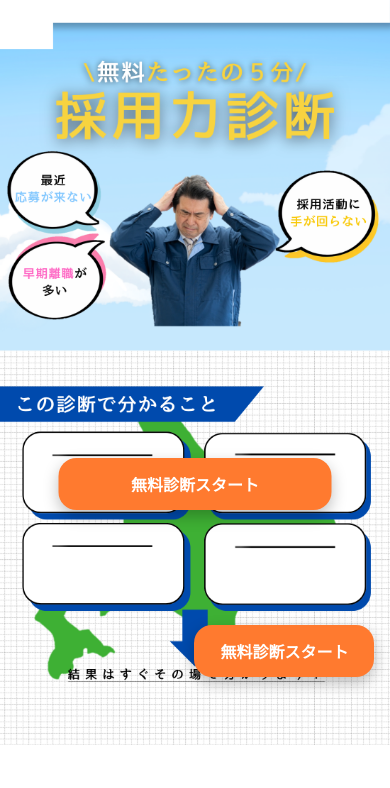
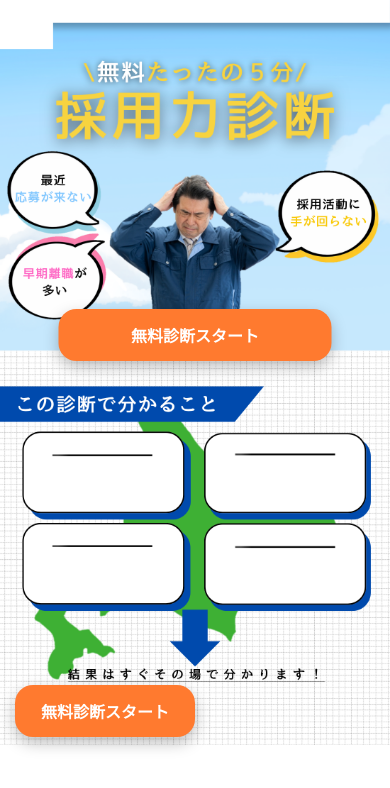
Before and after one commit to ak-koudai/bbb, a Flask app: page / in a window 390 px wide. Shown: the top 788 px of the page. Run offline with Flask 3, Linux system fonts and the light colour scheme.

Commit message:
Update top.html

```diff
--- a/templates/top.html
+++ b/templates/top.html
@@ -53,7 +53,7 @@ background:#ff6512;
 
 .cta-center{
 position:absolute;
-top:69%;
+top:45%;
 left:50%;
 transform:translate(-50%,-50%);
 width:80%;
@@ -64,7 +64,7 @@ width:80%;
 .cta-bottom{
 position:absolute;
 top:92%;
-right:4.5%;
+right:50%;
 width:500px;
 }
 
@@ -73,13 +73,13 @@ width:500px;
 @media (max-width:600px){
 
 .cta-center{
-top:65%;
+top:45%;
 width:70%;
 }
 
 .cta-bottom{
-top:84%;
-right:4%;
+top:92%;
+right:50%;
 width:180px;
 }
 
```
